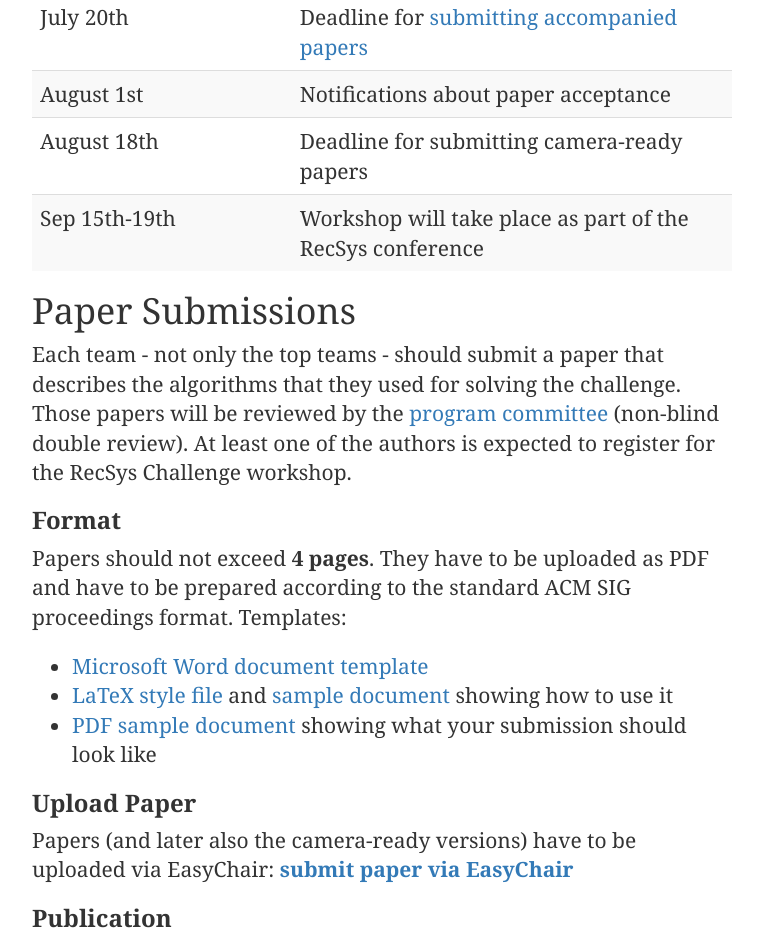
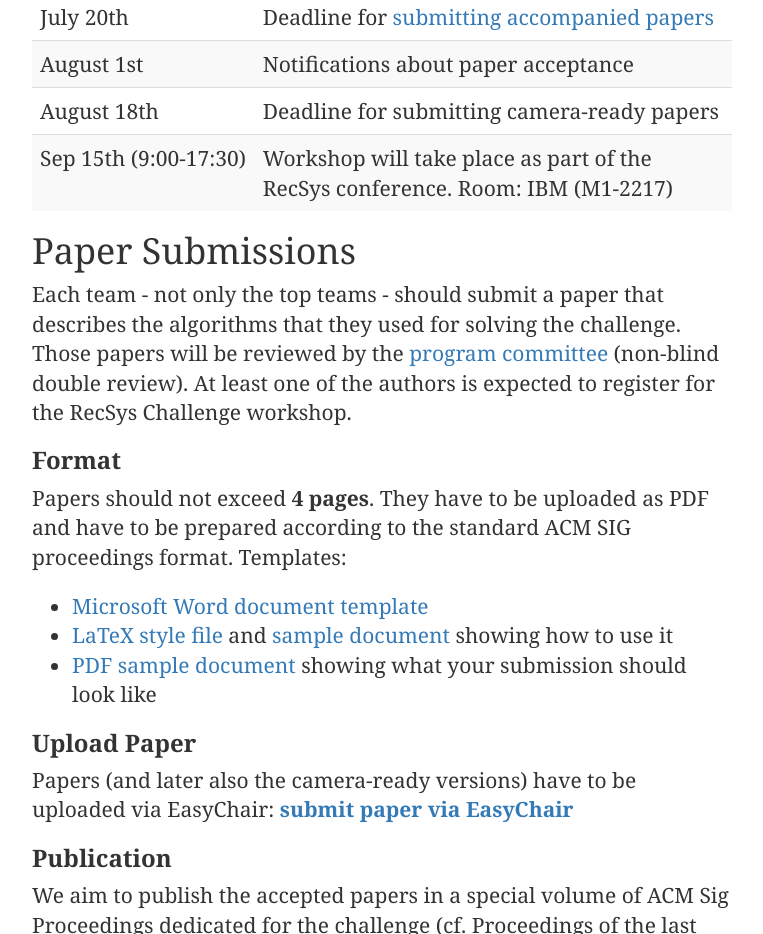
Before and after one commit to recsyschallenge/2016, a plain HTML site: page index.html in a window 1280 px wide. Shown: the part 2046-2980 px from the top of the page, without its empty margins (258-1021 px from the left). Drawn offline with Linux system fonts and the light colour scheme.

Commit message:
workshop date/room

```diff
--- a/index.html
+++ b/index.html
@@ -155,8 +155,8 @@
               <td>Deadline for submitting camera-ready papers</td>
             </tr>
             <tr>
-              <td>Sep 15th-19th</td>
-              <td>Workshop will take place as part of the RecSys conference</td>
+              <td>Sep 15th (9:00-17:30)</td>
+              <td>Workshop will take place as part of the RecSys conference. Room: IBM (M1-2217)</td>
             </tr>
           </tbody>
 
```
